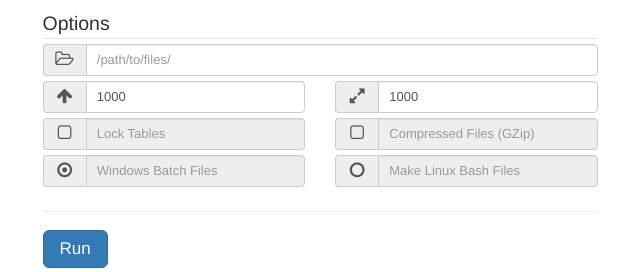
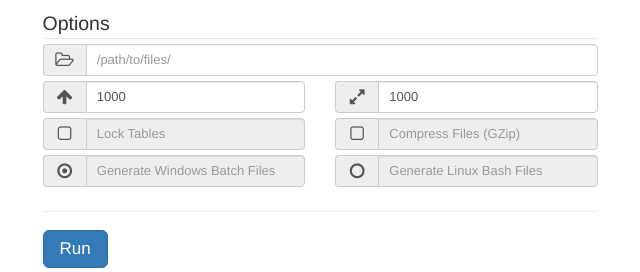
Before and after one commit to QinisoM/mysql-multi-dumper, a PHP site: page / in a window 1280 px wide. Shown: the part 326-598 px from the top of the page, without its empty margins (320-960 px from the left). Run offline with PHP 8.4, Linux system fonts and the light colour scheme.

Commit message:
Minor improvements

```diff
--- a/index.php
+++ b/index.php
@@ -1,3 +1,4 @@
+<!DOCTYPE html>
 <html>
     <head>
         <meta charset="utf-8">
@@ -30,7 +31,7 @@
                                 </div>
                                 <div class="input-group" title="Enter Source DB Password" data-toggle="tooltip">
                                     <span class="input-group-addon"><i class="fa fa-key fa-fw fa-lg"></i></span>
-                                    <input type="text" class="form-control" id="source-pass" placeholder="Password" name="HostPass" />
+                                    <input type="password" class="form-control" id="source-pass" placeholder="Password" name="HostPass" />
                                 </div>
                                 <div class="input-group" title="Enter Source DB Delay in seconds. (Default 0)" data-toggle="tooltip">
                                     <span class="input-group-addon"><i class="fa fa-clock-o fa-fw fa-lg"></i></span>
@@ -53,7 +54,7 @@
                                 </div>
                                 <div class="input-group" title="Enter destination DB Password" data-toggle="tooltip">
                                     <span class="input-group-addon"><i class="fa fa-key fa-fw fa-lg"></i></span>
-                                    <input type="text" class="form-control" id="dest-pass" placeholder="Password" name="GuestPass" />
+                                    <input type="password" class="form-control" id="dest-pass" placeholder="Password" name="GuestPass" />
                                 </div>
                                 <div class="input-group" title="Enter destination DB Delay in seconds. (Default 0)" data-toggle="tooltip">
                                     <span class="input-group-addon"><i class="fa fa-clock-o fa-fw fa-lg"></i></span>
@@ -96,11 +97,11 @@
                                 </span>
                                 <input type="text" class="form-control" placeholder="Lock Tables" disabled="disabled" style="cursor:default" />
                             </div>
-                            <div class="input-group" title="Make Windows Batch Files" data-toggle="tooltip">
+                            <div class="input-group" title="Generate Windows Batch Files" data-toggle="tooltip">
                                 <span class="input-group-addon"><i class="fa fa-dot-circle-o fa-fw fa-lg" id="radio-file-type-batch"></i>
                                     <input type="radio" value="sh" id="opt-file-type-batch" style="display:none" checked="checked" />
                                 </span>
-                                <input type="text" class="form-control" placeholder="Windows Batch Files" readonly="readonly" style="cursor:default" />
+                                <input type="text" class="form-control" placeholder="Generate Windows Batch Files" readonly="readonly" style="cursor:default" />
                             </div>
                         </div>
                     </div>
@@ -114,13 +115,13 @@
                                 <span class="input-group-addon"><i class="fa fa-square-o fa-fw fa-lg" id="chk-compress-files"></i>
                                     <input type="checkbox" value="1" id="opt-compress-files" name="Gzip" style="display:none" />
                                 </span>
-                                <input type="text" class="form-control" placeholder="Compressed Files (GZip)" disabled="disabled" style="cursor:default;backgrounf-color:default" />
+                                <input type="text" class="form-control" placeholder="Compress Files (GZip)" disabled="disabled" style="cursor:default;backgrounf-color:default" />
                             </div>
-                            <div class="input-group" title="Make Linux Bash Files" data-toggle="tooltip">
+                            <div class="input-group" title="Generate Linux Bash Files" data-toggle="tooltip">
                                 <span class="input-group-addon"><i class="fa fa-circle-o fa-fw fa-lg" id="radio-file-type-bash"></i>
                                     <input type="radio" value="sh" id="opt-file-type-bash" name="FileType" style="display:none" />
                                 </span>
-                                <input type="text" class="form-control" placeholder="Make Linux Bash Files" readonly="readonly" disabled="disabled" style="cursor:default" />
+                                <input type="text" class="form-control" placeholder="Generate Linux Bash Files" readonly="readonly" disabled="disabled" style="cursor:default" />
                             </div>
                         </div>
                     </div>
```
